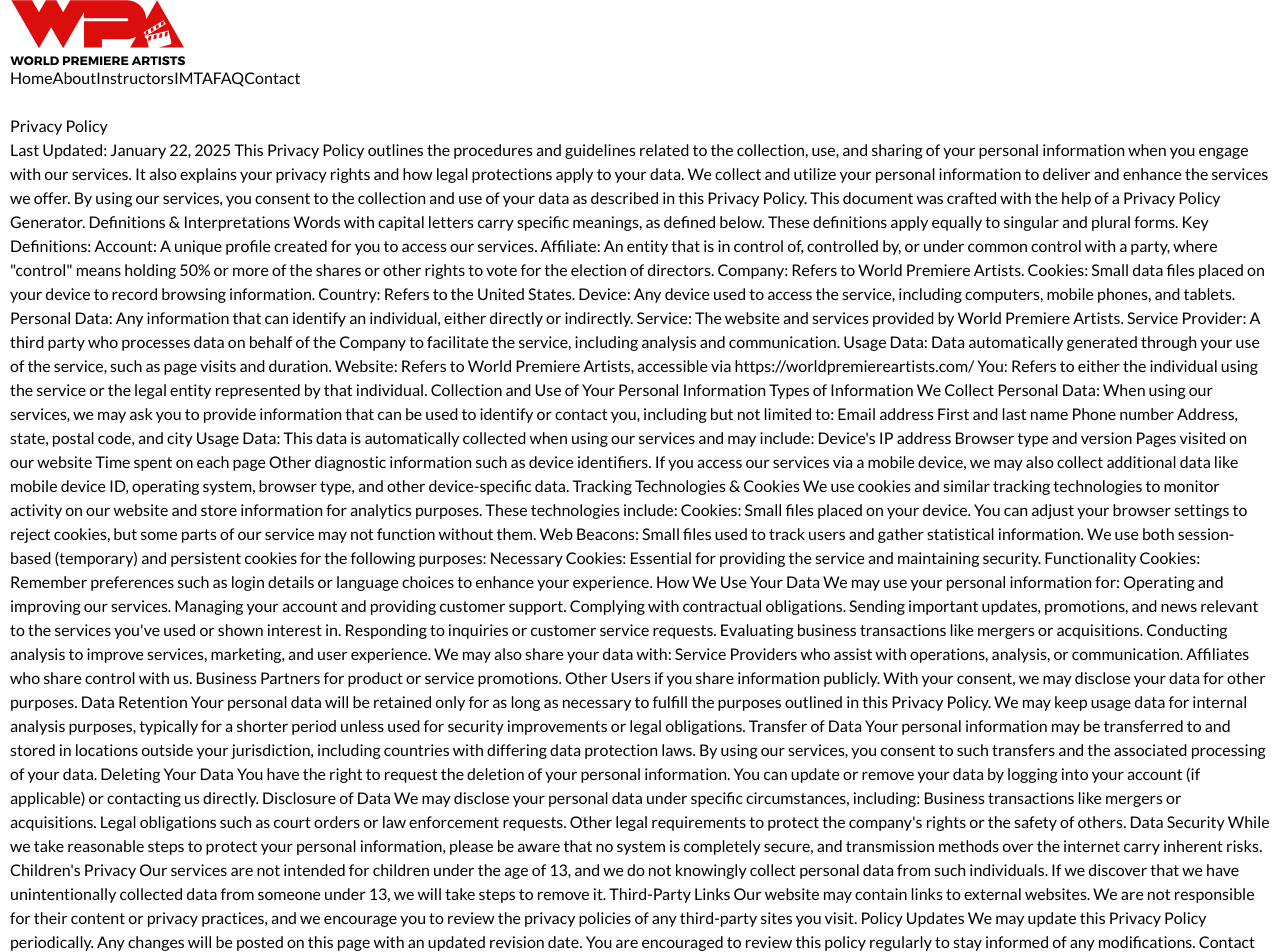
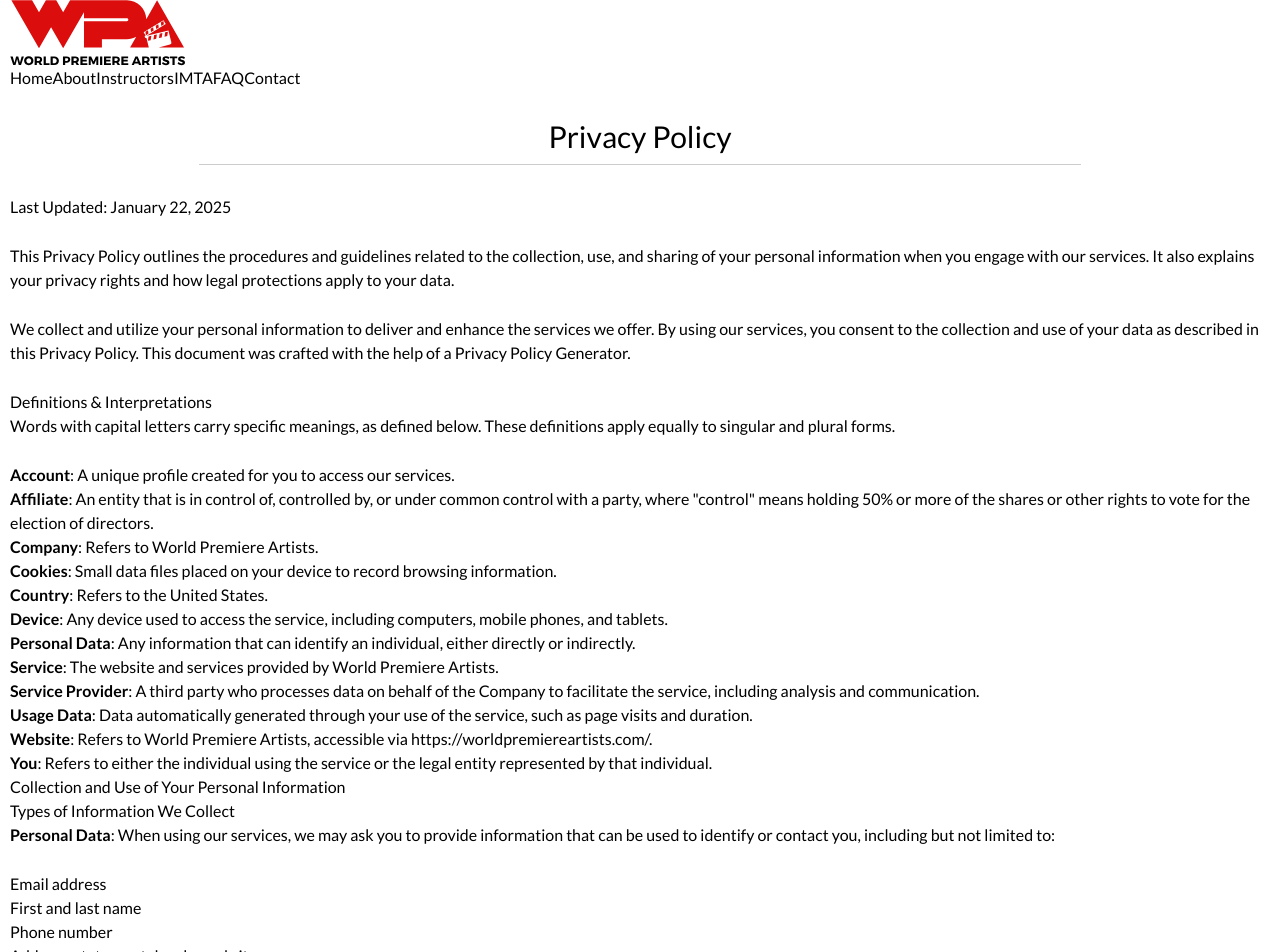
Before and after one commit to jonettakaiser/wpa-next, a Next.js app: page /privacy in a window 1280 px wide. Shown: the top 952 px of the page. Built offline with nearby package versions, Linux system fonts and the light colour scheme.

Commit message:
update package files and add new components

```diff
--- a/src/app/privacy/page.tsx
+++ b/src/app/privacy/page.tsx
@@ -1,107 +1,77 @@
+'use client';
 import React from 'react';
 
-export default function Privacy() {
+export default function Privacy(): JSX.Element {
+  return (
+    <div className="max-w-4xl mx-auto px-4 py-8 text-gray-800">
+      <h1 className="text-2xl font-bold mb-4">Privacy Policy</h1>
+      <p className="mb-4">Last Updated: January 22, 2025</p>
 
-  return (
-    <div>
-     <div>Privacy Policy</div>
-     <div>
-        Last Updated: January 22, 2025
+      <p className="mb-4">
+        This Privacy Policy outlines the procedures and guidelines related to the collection, use, and sharing of your personal information when you engage with our services. It also explains your privacy rights and how legal protections apply to your data.
+      </p>
 
-        This Privacy Policy outlines the procedures and guidelines related to the collection, use, and sharing of your personal information when you engage with our services. It also explains your privacy rights and how legal protections apply to your data.
+      <p className="mb-4">
+        We collect and utilize your personal information to deliver and enhance the services we offer. By using our services, you consent to the collection and use of your data as described in this Privacy Policy. This document was crafted with the help of a Privacy Policy Generator.
+      </p>
 
-        We collect and utilize your personal information to deliver and enhance the services we offer. By using our services, you consent to the collection and use of your data as described in this Privacy Policy. This document was crafted with the help of a Privacy Policy Generator.
+      <h2 className="text-xl font-semibold mt-6 mb-2">Definitions & Interpretations</h2>
+      <p className="mb-4">Words with capital letters carry specific meanings, as defined below. These definitions apply equally to singular and plural forms.</p>
 
-        Definitions & Interpretations
-        Words with capital letters carry specific meanings, as defined below. These definitions apply equally to singular and plural forms.
+      <ul className="list-disc ml-5 mb-4">
+        <li><strong>Account</strong>: A unique profile created for you to access our services.</li>
+        <li><strong>Affiliate</strong>: An entity that is in control of, controlled by, or under common control with a party, where "control" means holding 50% or more of the shares or other rights to vote for the election of directors.</li>
+        <li><strong>Company</strong>: Refers to World Premiere Artists.</li>
+        <li><strong>Cookies</strong>: Small data files placed on your device to record browsing information.</li>
+        <li><strong>Country</strong>: Refers to the United States.</li>
+        <li><strong>Device</strong>: Any device used to access the service, including computers, mobile phones, and tablets.</li>
+        <li><strong>Personal Data</strong>: Any information that can identify an individual, either directly or indirectly.</li>
+        <li><strong>Service</strong>: The website and services provided by World Premiere Artists.</li>
+        <li><strong>Service Provider</strong>: A third party who processes data on behalf of the Company to facilitate the service, including analysis and communication.</li>
+        <li><strong>Usage Data</strong>: Data automatically generated through your use of the service, such as page visits and duration.</li>
+        <li><strong>Website</strong>: Refers to World Premiere Artists, accessible via <a href="https://worldpremiereartists.com/" className="text-[rgb(219,13,13)] underline">https://worldpremiereartists.com/</a>.</li>
+        <li><strong>You</strong>: Refers to either the individual using the service or the legal entity represented by that individual.</li>
+      </ul>
 
-        Key Definitions:
+      <h2 className="text-xl font-semibold mt-6 mb-2">Collection and Use of Your Personal Information</h2>
+      <h3 className="text-lg font-semibold mt-4">Types of Information We Collect</h3>
+      <p className="mb-4">
+        <strong>Personal Data</strong>: When using our services, we may ask you to provide information that can be used to identify or contact you, including but not limited to:
+      </p>
 
-        Account: A unique profile created for you to access our services.
-        Affiliate: An entity that is in control of, controlled by, or under common control with a party, where "control" means holding 50% or more of the shares or other rights to vote for the election of directors.
-        Company: Refers to World Premiere Artists.
-        Cookies: Small data files placed on your device to record browsing information.
-        Country: Refers to the United States.
-        Device: Any device used to access the service, including computers, mobile phones, and tablets.
-        Personal Data: Any information that can identify an individual, either directly or indirectly.
-        Service: The website and services provided by World Premiere Artists.
-        Service Provider: A third party who processes data on behalf of the Company to facilitate the service, including analysis and communication.
-        Usage Data: Data automatically generated through your use of the service, such as page visits and duration.
-        Website: Refers to World Premiere Artists, accessible via https://worldpremiereartists.com/
-        You: Refers to either the individual using the service or the legal entity represented by that individual.
-        Collection and Use of Your Personal Information
-        Types of Information We Collect
-        Personal Data: When using our services, we may ask you to provide information that can be used to identify or contact you, including but not limited to:
+      <ul className="list-disc ml-5 mb-4">
+        <li>Email address</li>
+        <li>First and last name</li>
+        <li>Phone number</li>
+        <li>Address, state, postal code, and city</li>
+      </ul>
 
-        Email address
-        First and last name
-        Phone number
-        Address, state, postal code, and city
-        Usage Data: This data is automatically collected when using our services and may include:
+      <h3 className="text-lg font-semibold mt-4">Usage Data</h3>
+      <p className="mb-4">
+        This data is automatically collected when using our services and may include:
+      </p>
+      <ul className="list-disc ml-5 mb-4">
+        <li>Device's IP address</li>
+        <li>Browser type and version</li>
+        <li>Pages visited on our website</li>
+        <li>Time spent on each page</li>
+        <li>Other diagnostic information such as device identifiers.</li>
+      </ul>
 
-        Device&apos;s IP address
-        Browser type and version
-        Pages visited on our website
-        Time spent on each page
-        Other diagnostic information such as device identifiers.
-        If you access our services via a mobile device, we may also collect additional data like mobile device ID, operating system, browser type, and other device-specific data.
+      <h2 className="text-xl font-semibold mt-6 mb-2">Children&apos;s Privacy</h2>
+      <p className="mb-4">
+        Our services are not intended for children under the age of 13, and we do not knowingly collect personal data from such individuals. If we discover that we have unintentionally collected data from someone under 13, we will take steps to remove it.
+      </p>
 
-        Tracking Technologies & Cookies
-        We use cookies and similar tracking technologies to monitor activity on our website and store information for analytics purposes. These technologies include:
+      <h2 className="text-xl font-semibold mt-6 mb-2">Policy Updates</h2>
+      <p className="mb-4">
+        We may update this Privacy Policy periodically. Any changes will be posted on this page with an updated revision date. You are encouraged to review this policy regularly to stay informed of any modifications.
+      </p>
 
-        Cookies: Small files placed on your device. You can adjust your browser settings to reject cookies, but some parts of our service may not function without them.
-        Web Beacons: Small files used to track users and gather statistical information.
-        We use both session-based (temporary) and persistent cookies for the following purposes:
-
-        Necessary Cookies: Essential for providing the service and maintaining security.
-        Functionality Cookies: Remember preferences such as login details or language choices to enhance your experience.
-        How We Use Your Data
-        We may use your personal information for:
-
-        Operating and improving our services.
-        Managing your account and providing customer support.
-        Complying with contractual obligations.
-        Sending important updates, promotions, and news relevant to the services you've used or shown interest in.
-        Responding to inquiries or customer service requests.
-        Evaluating business transactions like mergers or acquisitions.
-        Conducting analysis to improve services, marketing, and user experience.
-        We may also share your data with:
-
-        Service Providers who assist with operations, analysis, or communication.
-        Affiliates who share control with us.
-        Business Partners for product or service promotions.
-        Other Users if you share information publicly.
-        With your consent, we may disclose your data for other purposes.
-        Data Retention
-        Your personal data will be retained only for as long as necessary to fulfill the purposes outlined in this Privacy Policy. We may keep usage data for internal analysis purposes, typically for a shorter period unless used for security improvements or legal obligations.
-
-        Transfer of Data
-        Your personal information may be transferred to and stored in locations outside your jurisdiction, including countries with differing data protection laws. By using our services, you consent to such transfers and the associated processing of your data.
-
-        Deleting Your Data
-        You have the right to request the deletion of your personal information. You can update or remove your data by logging into your account (if applicable) or contacting us directly.
-
-        Disclosure of Data
-        We may disclose your personal data under specific circumstances, including:
-
-        Business transactions like mergers or acquisitions.
-        Legal obligations such as court orders or law enforcement requests.
-        Other legal requirements to protect the company&apos;s rights or the safety of others.
-        Data Security
-        While we take reasonable steps to protect your personal information, please be aware that no system is completely secure, and transmission methods over the internet carry inherent risks.
-
-        Children&apos;s Privacy
-        Our services are not intended for children under the age of 13, and we do not knowingly collect personal data from such individuals. If we discover that we have unintentionally collected data from someone under 13, we will take steps to remove it.
-
-        Third-Party Links
-        Our website may contain links to external websites. We are not responsible for their content or privacy practices, and we encourage you to review the privacy policies of any third-party sites you visit.
-
-        Policy Updates
-        We may update this Privacy Policy periodically. Any changes will be posted on this page with an updated revision date. You are encouraged to review this policy regularly to stay informed of any modifications.
-
-        Contact Us
-        For any questions or concerns regarding this Privacy Policy, please reach out to us via our <a href="/contact">contact page</a>.
-     </div>
+      <h2 className="text-xl font-semibold mt-6 mb-2">Contact Us</h2>
+      <p>
+        For any questions or concerns regarding this Privacy Policy, please reach out to us via our <a href="/contact" className="text-[rgb(219,13,13)] underline">contact page</a>.
+      </p>
     </div>
-  )
+  );
 }
```
Also changed, not shown: package.json (+6 -5 lines), src/app/category/page.tsx (deleted, +0 -11 lines), src/app/components/contactform.tsx (added, +59 -0 lines), src/app/components/themedbutton.tsx (added, +41 -0 lines), src/app/contact/page.tsx (+2 -6 lines), src/app/dashboard/page.tsx (added, +11 -0 lines), src/app/faq/page.tsx (+69 -4 lines), src/app/imta/page.tsx (+7 -2 lines), src/app/login/page.tsx (+50 -7 lines), 1 other file (tests, documents, lock files or other folders).
